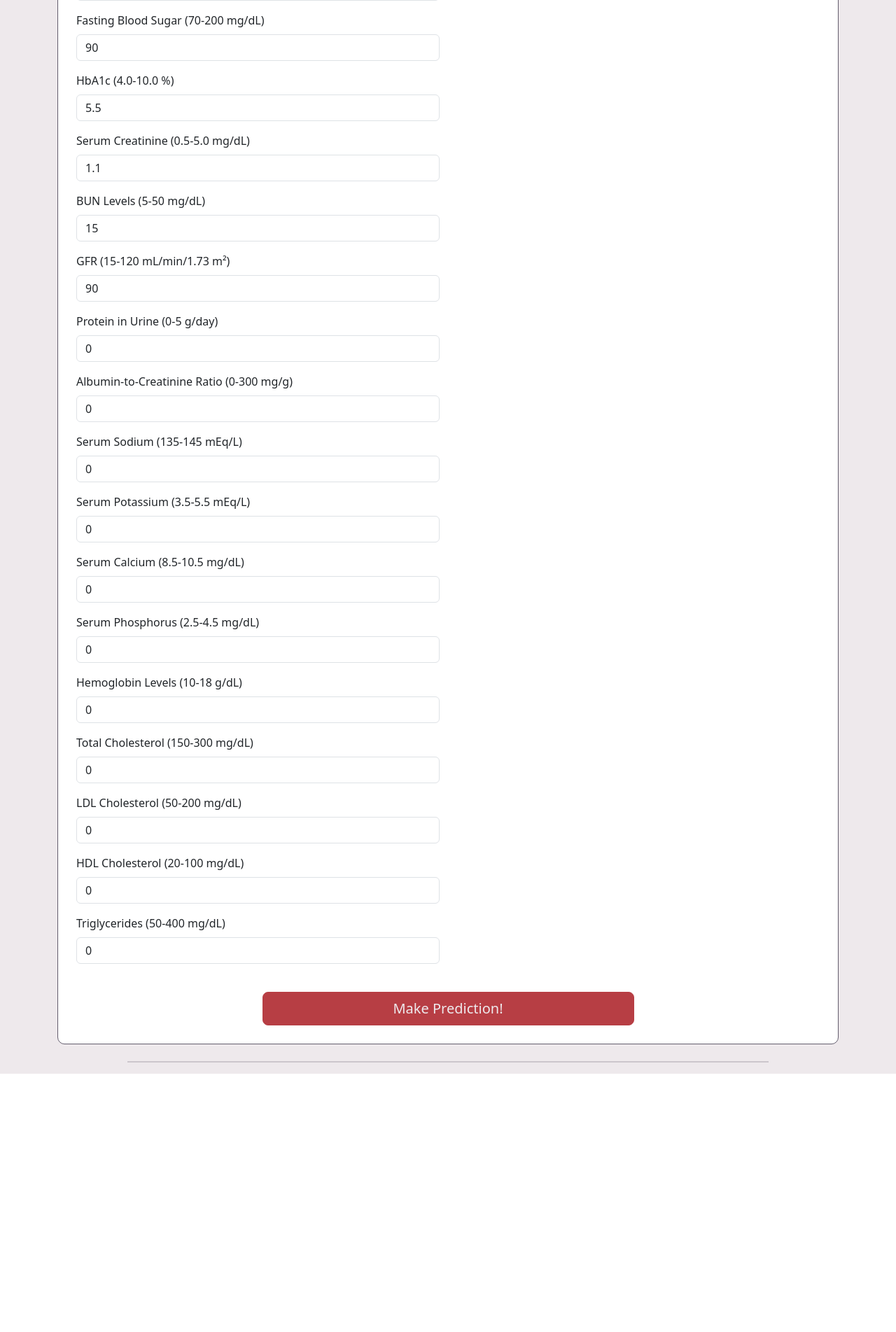
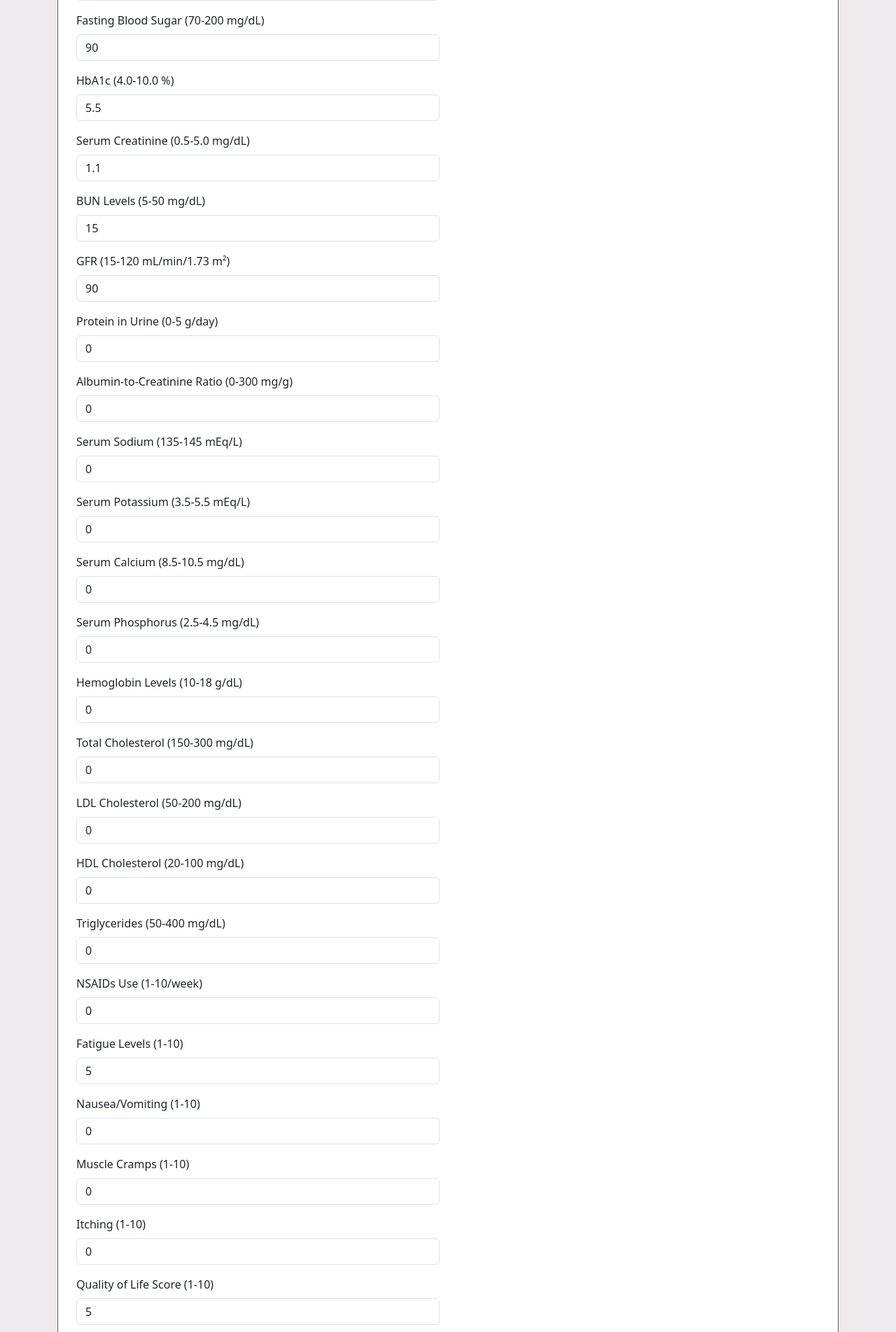
Before and after one commit to TheBoognish138/project-4, a Flask app: template project/spencer_work/app/templates/index.html in a window 1280 px wide. Shown: the part 1297-3200 px from the top of the page at 70% size. Before the commit the page ends 2831 px from the top, so only its background shows below. Run offline with Flask 3, Linux system fonts and the light colour scheme; the template is opened without the code that fills it, so the values that code supplies are empty; some libraries are stand-ins or nearby versions.

Commit message:
working webapp

```diff
--- a/project/spencer_work/app/app.py
+++ b/project/spencer_work/app/app.py
@@ -11,6 +11,11 @@ modelHelper = ModelHelper()
 @app.route("/")
 def home():
     # Return template and data
+    return render_template("home.html")
+
+@app.route("/index")
+def index():
+    # Return template and data
     return render_template("index.html")
 
 @app.route("/about_us")
@@ -18,32 +23,95 @@ def about_us():
     # Return template and data
     return render_template("about_us.html")
 
-@app.route("/tableau")
-def tableau():
+@app.route("/dashboard1")
+def dashboard1():
     # Return template and data
-    return render_template("tableau.html")
+    return render_template("dashboard1.html")
 
-@app.route("/tableau2")
-def tableau2():
+@app.route("/dashboard2")
+def dashboard2():
     # Return template and data
-    return render_template("tableau2.html")
+    return render_template("dashboard2.html")
+
+@app.route("/works_cited")
+def works_cited():
+    # Return template and data
+    return render_template("works_cited.html")
 
 @app.route("/makePredictions", methods=["POST"])
 def make_predictions():
     content = request.json["data"]
-    print(content)
 
-    # parse
-    sex_flag = content["sex_flag"]
+    # Parse the input data
     age = float(content["age"])
-    fare = float(content["fare"])
-    familySize = int(content["familySize"])
-    p_class = int(content["p_class"])
-    embarked = content["embarked"]
-    has_cabin = bool(int(content["has_cabin"]))
+    gender = int(content["gender"])
+    ethnicity = int(content["ethnicity"])
+    socioeconomic_status = int(content["socioeconomic_status"])
+    education_level = int(content["education_level"])
+    bmi = float(content["bmi"])
+    smoking = bool(content["smoking"])
+    alcohol_consumption = int(content["alcohol_consumption"])
+    physical_activity = float(content["physical_activity"])
+    diet_quality = int(content["diet_quality"])
+    sleep_quality = int(content["sleep_quality"])
+    systolic_bp = int(content["systolic_bp"])
+    diastolic_bp = int(content["diastolic_bp"])
+    fasting_blood_sugar = int(content["fasting_blood_sugar"])
+    hba1c = float(content["hba1c"])
+    serum_creatinine = float(content["serum_creatinine"])
+    bun_levels = int(content["bun_levels"])
+    gfr = int(content["gfr"])
+    protein_in_urine = float(content["protein_in_urine"])
+    acr = int(content["acr"])
+    serum_electrolytes_sodium = float(content["serum_electrolytes_sodium"])
+    serum_electrolytes_potassium = float(content["serum_electrolytes_potassium"])
+    serum_electrolytes_calcium = float(content["serum_electrolytes_calcium"])
+    serum_electrolytes_phosphorus = float(content["serum_electrolytes_phosphorus"])
+    hemoglobin_levels = float(content["hemoglobin_levels"])
+    cholesterol_total = int(content["cholesterol_total"])
+    cholesterol_ldl = int(content["cholesterol_ldl"])
+    cholesterol_hdl = int(content["cholesterol_hdl"])
+    cholesterol_triglycerides = int(content["cholesterol_triglycerides"])
+    family_history_kidney_disease = bool(content["family_history_kidney_disease"])
+    family_history_hypertension = bool(content["family_history_hypertension"])
+    family_history_diabetes = bool(content["family_history_diabetes"])
+    previous_acute_kidney_injury = bool(content["previous_acute_kidney_injury"])
+    urinary_tract_infections = bool(content["uti"])
+    ace_inhibitors = bool(content["ace_inhibitors"])
+    diuretics = bool(content["diuretics"])
+    statins = bool(content["statins"])
+    antidiabetic_medications = bool(content["antidiabetic_medications"])
+    edema = bool(content["edema"])
+    nsaids_use = int(content["nsaids_use"])
+    fatigue_levels = int(content["fatigue_levels"])
+    nausea_vomiting = int(content["nausea_vomiting"])
+    muscle_cramps = int(content["muscle_cramps"])
+    itching = int(content["itching"])
+    quality_of_life_score = int(content["quality_of_life_score"])
+    heavy_metals_exposure = bool(content["heavy_metals_exposure"])
+    occupational_exposure_chemicals = bool(content["occupational_exposure_chemicals"])
+    water_quality = int(content["water_quality"])
+    medical_checkups_frequency = int(content["medical_checkups_frequency"])
+    medication_adherence = int(content["medication_adherence"])
+    health_literacy = int(content["health_literacy"])
 
-    preds = modelHelper.makePredictions(sex_flag, age, fare, familySize, p_class, embarked, has_cabin)
-    return(jsonify({"ok": True, "prediction": str(preds)}))
+    # Call your model prediction function (assuming it returns a single prediction)
+    preds = modelHelper.makePredictions(
+        age, gender, ethnicity, socioeconomic_status, education_level, bmi,
+        smoking, alcohol_consumption, physical_activity, diet_quality, sleep_quality,
+        family_history_kidney_disease, family_history_hypertension, family_history_diabetes,
+        previous_acute_kidney_injury, urinary_tract_infections, systolic_bp, diastolic_bp,
+        fasting_blood_sugar, hba1c, serum_creatinine, bun_levels, gfr, protein_in_urine,
+        acr, serum_electrolytes_sodium, serum_electrolytes_potassium, serum_electrolytes_calcium,
+        serum_electrolytes_phosphorus, hemoglobin_levels, cholesterol_total, cholesterol_ldl,
+        cholesterol_hdl, cholesterol_triglycerides, ace_inhibitors, diuretics, nsaids_use,
+        statins, antidiabetic_medications, edema, fatigue_levels, nausea_vomiting, muscle_cramps,
+        itching, quality_of_life_score, heavy_metals_exposure, occupational_exposure_chemicals,
+        water_quality, medical_checkups_frequency, medication_adherence, health_literacy
+    )
+
+    # Return the result as JSON
+    return jsonify({"ok": True, "prediction": str(preds)})
 
 
 #############################################################
--- a/project/spencer_work/app/static/js/logic.js
+++ b/project/spencer_work/app/static/js/logic.js
@@ -6,10 +6,14 @@ $(document).ready(function() {
     });
 });
 
-// call Flask API endpoint
+// Function to make predictions by sending form data to the Flask backend
 function makePredictions() {
-    var sex_flag = $("#gender").val();
+    // Collect input values from the left column
     var age = $("#age").val();
+    var gender = $("#gender").val();
+    var ethnicity = $("#ethnicity").val();
+    var socioeconomic_status = $("#socioeconomicStatus").val();
+    var education_level = $("#educationLevel").val();
     var bmi = $("#bmi").val();
     var alcohol_consumption = $("#alcoholConsumption").val();
     var physical_activity = $("#physicalActivity").val();
@@ -23,77 +27,117 @@ function makePredictions() {
     var bun_levels = $("#bunLevels").val();
     var gfr = $("#gfr").val();
     var protein_in_urine = $("#proteinInUrine").val();
-    var gender = $("#gender").val();
-    var smoking = $("#smoking").val();
-    var family_history_kidney_disease = $("#familyHistoryKidneyDisease").val();
-    var family_history_hypertension = $("#familyHistoryHypertension").val();
-    var family_history_diabetes = $("#familyHistoryDiabetes").val();
-    var previous_aki = $("#previousAki").val();
-    var uti = $("#uti").val();
-    var kidney_stones = $("#kidneyStones").val();
-    var hypertension = $("#hypertension").val();
-    var diabetes = $("#diabetes").val();
-    var obesity = $("#obesity").val();
-    var heavy_metals_exposure = $("#heavyMetalsExposure").val();
-    var occupational_exposure_chemicals = $("#occupationalExposureChemicals").val();
-    var water_quality = $("#waterQuality").val();
-    var ethnicity = $("#ethnicity").val();
-    var socioeconomic_status = $("#socioeconomicStatus").val();
-    var education_level = $("#educationLevel").val();
+    var acr = $("#acr").val();
+    var serum_electrolytes_sodium = $("#serumElectrolytesSodium").val();
+    var serum_electrolytes_potassium = $("#serumElectrolytesPotassium").val();
+    var serum_electrolytes_calcium = $("#serumElectrolytesCalcium").val();
+    var serum_electrolytes_phosphorus = $("#serumElectrolytesPhosphorus").val();
+    var hemoglobin_levels = $("#hemoglobinLevels").val();
+    var cholesterol_total = $("#cholesterolTotal").val();
+    var cholesterol_ldl = $("#cholesterolLDL").val();
+    var cholesterol_hdl = $("#cholesterolHDL").val();
+    var cholesterol_triglycerides = $("#cholesterolTriglycerides").val();
 
-    // check if inputs are valid (optional, add your own validation logic here)
+    // Collect new fields
+    var nsaids_use = $("#nsaidsUse").val();
+    var fatigue_levels = $("#fatigueLevels").val();
+    var nausea_vomiting = $("#nauseaVomiting").val();
+    var muscle_cramps = $("#muscleCramps").val();
+    var itching = $("#itching").val();
+    var quality_of_life_score = $("#qualityOfLifeScore").val();
+    var medical_checkups_frequency = $("#medicalCheckupsFrequency").val();
+    var medication_adherence = $("#medicationAdherence").val();
+    var health_literacy = $("#healthLiteracy").val();
 
-    // create the payload
+    // Collect checkbox values from the right column
+    var family_history_kidney_disease = $("#familyHistoryKidneyDisease").is(':checked') ? 1 : 0;
+    var family_history_hypertension = $("#familyHistoryHypertension").is(':checked') ? 1 : 0;
+    var family_history_diabetes = $("#familyHistoryDiabetes").is(':checked') ? 1 : 0;
+    // var previous_aki = $("#previousAcuteKidneyInjury").is(':checked') ? 1 : 0;
+    var uti = $("#urinaryTractInfections").is(':checked') ? 1 : 0;
+    var ace_inhibitors = $("#aceInhibitors").is(':checked') ? 1 : 0;
+    var diuretics = $("#diuretics").is(':checked') ? 1 : 0;
+    var statins = $("#statins").is(':checked') ? 1 : 0;
+    var antidiabetic_medications = $("#antidiabeticMedications").is(':checked') ? 1 : 0;
+    var edema = $("#edema").is(':checked') ? 1 : 0;
+    var heavy_metals_exposure = $("#heavyMetalsExposure").is(':checked') ? 1 : 0;
+    var occupational_exposure_chemicals = $("#occupationalExposureChemicals").is(':checked') ? 1 : 0;
+    var smoking = $("smoking").is(":checked") ? 1 : 0;
+    var previous_acute_kidney_injury = $("#previousAcuteKidneyInjury").is(':checked') ? 1 : 0;
+
+    // Collect waterQuality from radio buttons
+    var water_quality = $('input[name="waterQuality"]:checked').val();
+
+    // Create the payload object with all collected data
     var payload = {
-        "sex_flag": sex_flag,
-        "age": age,
-        "bmi": bmi,
-        "alcohol_consumption": alcohol_consumption,
-        "physical_activity": physical_activity,
-        "diet_quality": diet_quality,
-        "sleep_quality": sleep_quality,
-        "systolic_bp": systolic_bp,
-        "diastolic_bp": diastolic_bp,
-        "fasting_blood_sugar": fasting_blood_sugar,
-        "hba1c": hba1c,
-        "serum_creatinine": serum_creatinine,
-        "bun_levels": bun_levels,
-        "gfr": gfr,
-        "protein_in_urine": protein_in_urine,
-        "gender": gender,
-        "smoking": smoking,
+        "age": parseInt(age),
+        "gender": parseInt(gender),
+        "ethnicity": parseInt(ethnicity),
+        "socioeconomic_status": parseInt(socioeconomic_status),
+        "education_level": parseInt(education_level),
+        "bmi": parseFloat(bmi),
+        "alcohol_consumption": parseInt(alcohol_consumption),
+        "physical_activity": parseFloat(physical_activity),
+        "diet_quality": parseInt(diet_quality),
+        "sleep_quality": parseInt(sleep_quality),
+        "systolic_bp": parseInt(systolic_bp),
+        "diastolic_bp": parseInt(diastolic_bp),
+        "fasting_blood_sugar": parseInt(fasting_blood_sugar),
+        "hba1c": parseFloat(hba1c),
+        "serum_creatinine": parseFloat(serum_creatinine),
+        "bun_levels": parseInt(bun_levels),
+        "gfr": parseInt(gfr),
+        "protein_in_urine": parseFloat(protein_in_urine),
+        "acr": parseInt(acr),
+        "serum_electrolytes_sodium": parseFloat(serum_electrolytes_sodium),
+        "serum_electrolytes_potassium": parseFloat(serum_electrolytes_potassium),
+        "serum_electrolytes_calcium": parseFloat(serum_electrolytes_calcium),
+        "serum_electrolytes_phosphorus": parseFloat(serum_electrolytes_phosphorus),
+        "hemoglobin_levels": parseFloat(hemoglobin_levels),
+        "cholesterol_total": parseInt(cholesterol_total),
+        "cholesterol_ldl": parseInt(cholesterol_ldl),
+        "cholesterol_hdl": parseInt(cholesterol_hdl),
+        "cholesterol_triglycerides": parseInt(cholesterol_triglycerides),
         "family_history_kidney_disease": family_history_kidney_disease,
         "family_history_hypertension": family_history_hypertension,
         "family_history_diabetes": family_history_diabetes,
-        "previous_aki": previous_aki,
+        // "previous_aki": previous_aki,
         "uti": uti,
-        "kidney_stones": kidney_stones,
-        "hypertension": hypertension,
-        "diabetes": diabetes,
-        "obesity": obesity,
+        "ace_inhibitors": ace_inhibitors,
+        "diuretics": diuretics,
+        "statins": statins,
+        "antidiabetic_medications": antidiabetic_medications,
+        "edema": edema,
         "heavy_metals_exposure": heavy_metals_exposure,
         "occupational_exposure_chemicals": occupational_exposure_chemicals,
-        "water_quality": water_quality,
-        "ethnicity": ethnicity,
-        "socioeconomic_status": socioeconomic_status,
-        "education_level": education_level
+        "smoking": parseInt(smoking),
+        "nsaids_use": parseInt(nsaids_use),
+        "fatigue_levels": parseInt(fatigue_levels),
+        "nausea_vomiting": parseInt(nausea_vomiting),
+        "muscle_cramps": parseInt(muscle_cramps),
+        "itching": parseInt(itching),
+        "quality_of_life_score": parseInt(quality_of_life_score),
+        "water_quality": parseInt(water_quality),
+        "medical_checkups_frequency": parseInt(medical_checkups_frequency),
+        "medication_adherence": parseInt(medication_adherence),
+        "health_literacy": parseInt(health_literacy),
+        "previous_acute_kidney_injury": parseInt(previous_acute_kidney_injury)
     };
 
-    // Perform a POST request to the query URL
+    // Perform a POST request to the Flask API endpoint
     $.ajax({
         type: "POST",
         url: "/makePredictions",
         contentType: 'application/json;charset=UTF-8',
         data: JSON.stringify({ "data": payload }),
         success: function(returnedData) {
-            // print it
             console.log(returnedData);
             var prob = parseFloat(returnedData["prediction"]);
 
             if (prob > 0.5) {
-                $("#output").text(`You are diagnosed with CDK with probability ${prob}!`);
+                $("#output").text(`You are diagnosed with CKD with probability ${prob}.`);
             } else {
-                $("#output").text(`You are not diagnosed with CDK with probability ${prob}, sorry. :(`);
+                $("#output").text(`You are not diagnosed with CKD with probability ${prob}.`);
             }
         },
         error: function(XMLHttpRequest, textStatus, errorThrown) {
--- a/project/spencer_work/app/templates/about_us.html
+++ b/project/spencer_work/app/templates/about_us.html
@@ -36,7 +36,7 @@
                     <a class="nav-link" href="/dashboard1">Census Dashboard</a>
                 </li>
                 <li class="nav-item">
-                    <a class="nav-link active" href="/dashboard2">CKD Dashboard</a>
+                    <a class="nav-link" href="/dashboard2">CKD Dashboard</a>
                 </li>
                 <li class="nav-item">
                     <a class="nav-link" href="/index">Machine Learning</a>
--- a/project/spencer_work/app/templates/dashboard1.html
+++ b/project/spencer_work/app/templates/dashboard1.html
@@ -5,7 +5,7 @@
     <meta charset="utf-8">
     <meta name="viewport" content="width=device-width, initial-scale=1.0">
     <meta http-equiv="X-UA-Compatible" content="ie=edge">
-    <title>Dashboard 2</title>
+    <title>Census Dashboard</title>
 
     <!-- CSS -->
     <link href="https://cdn.jsdelivr.net/npm/bootstrap@5.3.3/dist/css/bootstrap.min.css" rel="stylesheet" integrity="sha384-QWTKZyjpPEjISv5WaRU9OFeRpok6YctnYmDr5pNlyT2bRjXh0JMhjY6hW+ALEwIH" crossorigin="anonymous">
@@ -36,10 +36,10 @@
                     <a class="nav-link" href="/">Home</a>
                 </li>
                 <li class="nav-item">
-                    <a class="nav-link" href="/dashboard1">Census Dashboard</a>
+                    <a class="nav-link active" href="/dashboard1">Census Dashboard</a>
                 </li>
                 <li class="nav-item">
-                    <a class="nav-link active" href="/dashboard2">CKD Dashboard</a>
+                    <a class="nav-link" href="/dashboard2">CKD Dashboard</a>
                 </li>
                 <li class="nav-item">
                     <a class="nav-link" href="/index">Machine Learning</a>
--- a/project/spencer_work/app/templates/dashboard2.html
+++ b/project/spencer_work/app/templates/dashboard2.html
@@ -5,7 +5,7 @@
     <meta charset="utf-8">
     <meta name="viewport" content="width=device-width, initial-scale=1.0">
     <meta http-equiv="X-UA-Compatible" content="ie=edge">
-    <title>Dashboard 2</title>
+    <title>CKD Dashboard</title>
 
     <!-- CSS -->
     <link href="https://cdn.jsdelivr.net/npm/bootstrap@5.3.3/dist/css/bootstrap.min.css" rel="stylesheet" integrity="sha384-QWTKZyjpPEjISv5WaRU9OFeRpok6YctnYmDr5pNlyT2bRjXh0JMhjY6hW+ALEwIH" crossorigin="anonymous">
--- a/project/spencer_work/app/templates/home.html
+++ b/project/spencer_work/app/templates/home.html
@@ -32,7 +32,7 @@
                     <a class="nav-link" href="/dashboard1">Census Dashboard</a>
                 </li>
                 <li class="nav-item">
-                    <a class="nav-link active" href="/dashboard2">CKD Dashboard</a>
+                    <a class="nav-link" href="/dashboard2">CKD Dashboard</a>
                 </li>
                 <li class="nav-item">
                     <a class="nav-link" href="/index">Machine Learning</a>
--- a/project/spencer_work/app/templates/index.html
+++ b/project/spencer_work/app/templates/index.html
@@ -22,7 +22,8 @@
     <script src="https://ajax.googleapis.com/ajax/libs/jquery/3.5.1/jquery.min.js"></script>
 
     <!-- Custom JS -->
-    <script type="text/javascript" src="static/js/logic.js"></script>
+    <script type="text/javascript" src="{{ url_for('static', filename='js/logic.js') }}"></script>
+
 </head>
 
 <body>
@@ -34,16 +35,16 @@
             </a>
             <ul class="navbar-nav me-auto">
                 <li class="nav-item">
-                    <a class="nav-link active" href="/">Home</a>
+                    <a class="nav-link" href="/">Home</a>
                 </li>
                 <li class="nav-item">
                     <a class="nav-link" href="/dashboard1">Census Dashboard</a>
                 </li>
                 <li class="nav-item">
-                    <a class="nav-link active" href="/dashboard2">CKD Dashboard</a>
+                    <a class="nav-link" href="/dashboard2">CKD Dashboard</a>
                 </li>
                 <li class="nav-item">
-                    <a class="nav-link" href="/index">Machine Learning</a>
+                    <a class="nav-link active" href="/index">Machine Learning</a>
                 </li>
                 <li class="nav-item">
                     <a class="nav-link" href="/about_us">About Us</a>
@@ -230,6 +231,51 @@
                                 <input type="number" class="form-control" id="cholesterolTriglycerides"
                                     name="cholesterolTriglycerides" min="50" max="400" value="0" required>
                             </div>
+                            <div class="mb-3">
+                                <label for="nsaidsUse" class="form-label">NSAIDs Use (1-10/week)</label>
+                                <input type="number" class="form-control" id="nsaidsUse"
+                                    name="nsaidsUse" min="0" max="10" value="0" required>
+                            </div>
+                            <div class="mb-3">
+                                <label for="fatigueLevels" class="form-label">Fatigue Levels (1-10)</label>
+                                <input type="number" class="form-control" id="fatigueLevels" name="fatigueLevels"
+                                    min="1" max="10" value="5" required>
+                            </div>
+                            <div class="mb-3">
+                                <label for="nauseaVomiting" class="form-label">Nausea/Vomiting (1-10)</label>
+                                <input type="number" class="form-control" id="nauseaVomiting" name="nauseaVomiting"
+                                    min="1" max="10" value="0" required>
+                            </div>
+                            <div class="mb-3">
+                                <label for="muscleCramps" class="form-label">Muscle Cramps (1-10)</label>
+                                <input type="number" class="form-control" id="muscleCramps" name="muscleCramps"
+                                    min="1" max="10" value="0" required>
+                            </div>
+                            <div class="mb-3">
+                                <label for="itching" class="form-label">Itching (1-10)</label>
+                                <input type="number" class="form-control" id="itching" name="itching"
+                                    min="1" max="10" value="0" required>
+                            </div>
+                            <div class="mb-3">
+                                <label for="qualityOfLifeScore" class="form-label">Quality of Life Score (1-10)</label>
+                                <input type="number" class="form-control" id="qualityOfLifeScore" name="qualityOfLifeScore"
+                                    min="1" max="10" value="5" required>
+                            </div>
+                            <div class="mb-3">
+                                <label for="medicalCheckupsFrequency" class="form-label">Medical Checkups Frequency (1-12 per year)</label>
+                                <input type="number" class="form-control" id="medicalCheckupsFrequency" name="medicalCheckupsFrequency"
+                                    min="1" max="12" value="2" required>
+                            </div>
+                            <div class="mb-3">
+                                <label for="medicationAdherence" class="form-label">Medication Adherence (1-10)</label>
+                                <input type="number" class="form-control" id="medicationAdherence" name="medicationAdherence"
+                                    min="1" max="10" value="8" required>
+                            </div>
+                            <div class="mb-3">
+                                <label for="healthLiteracy" class="form-label">Health Literacy (1-10)</label>
+                                <input type="number" class="form-control" id="healthLiteracy" name="healthLiteracy"
+                                    min="1" max="10" value="7" required>
+                            </div>
                         </div>
 
                         <!-- Right Column: Checkboxes and Radio Buttons -->
@@ -333,6 +379,14 @@
                                         Occupational Exposure to Chemicals
                                     </label>
                                 </div>
+                                <div class="form-check mt-2">
+                                    <input class="form-check-input" type="checkbox"
+                                        id="smoking" name="smoking"
+                                        value="1">
+                                    <label class="form-check-label" for="smoking">
+                                        Smoking
+                                    </label>
+                                </div>
                             </div>
 
                             <!-- Water Quality -->
```
Also changed, not shown: project/spencer_work/app/modelHelper.py (+51 -29 lines), project/spencer_work/app/templates/works_cited.html (+2 -7 lines), project/spencer_work/app/static/images/Logo.png, 1 other file.
